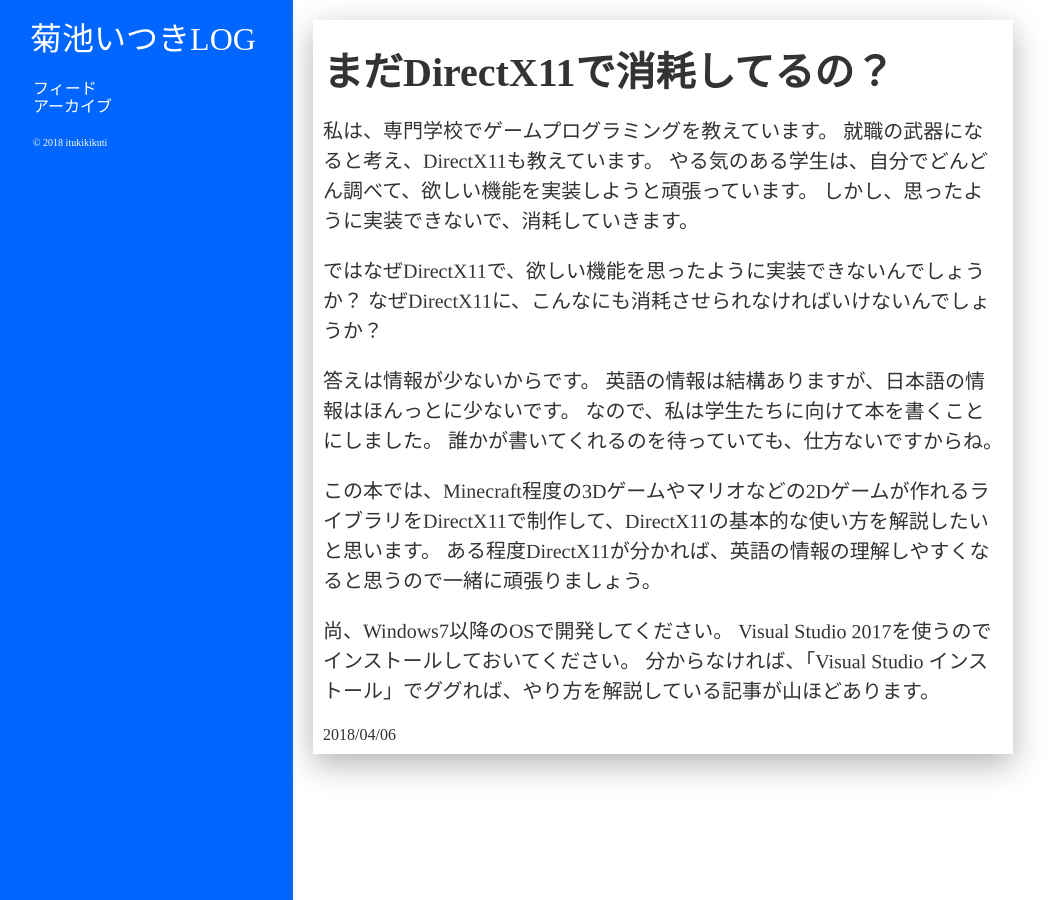
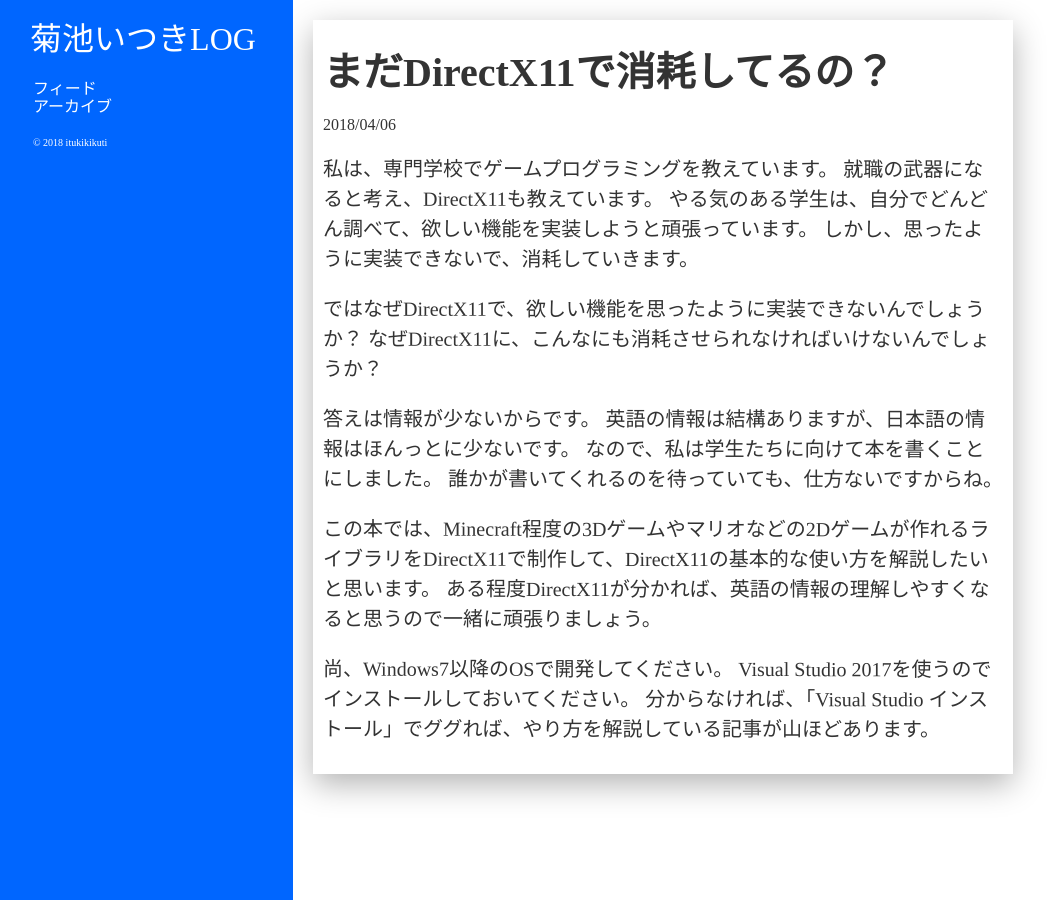
Before and after one commit to itukikikuti/windblow.net, a Jekyll site: the page built from _posts/2018-04-06-まだDirectX11で消耗してるの？.md, in a window 1280 px wide. Shown: the whole page, without its empty margins (7-1066 px from the left). Built offline with Jekyll 4.4.1, drawn with Linux system fonts in a browser that asks for light colours; some web fonts are replaced.

Commit message:
Update post.html

```diff
--- a/_layouts/post.html
+++ b/_layouts/post.html
@@ -3,6 +3,6 @@
 ---
 <article>
     <h2><a href="{{ page.url }}">{{ page.title }}</a></h2>
+    <time>{{ page.date | date: "%Y/%m/%d" }}</time>
     {{ content }}
-    <time>{{ page.date | date: "%Y/%m/%d" }}</time>
 </article>
```
